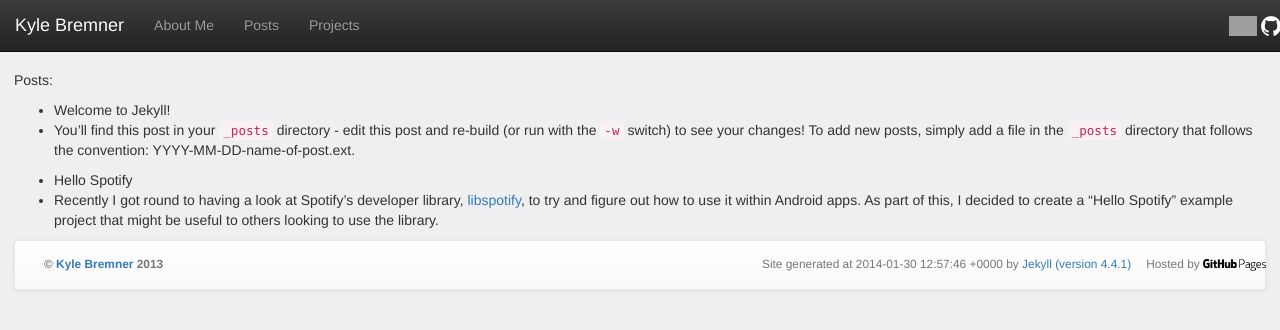
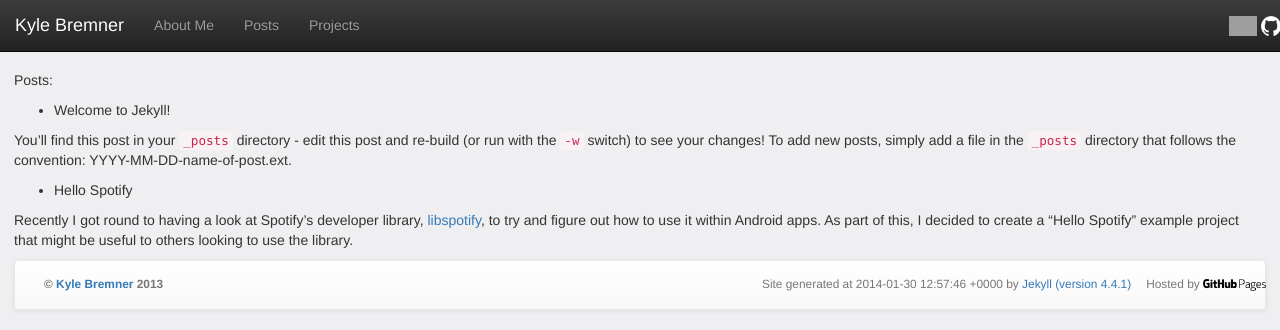
Before and after one commit to kbremner/kbremner.github.io, a Jekyll site: the page built from pages/posts.md, in a window 1280 px wide. Shown: the top 330 px of the page. Built offline with Jekyll 4.4.1, drawn with Linux system fonts in a browser that asks for light colours; nearby versions of some CDN libraries; Markdown is read by kramdown in place of the engine named in the settings; grey boxes are pictures that could not be loaded.

Commit message:
Updated posts.md

```diff
--- a/pages/posts.md
+++ b/pages/posts.md
@@ -8,5 +8,5 @@ Posts:
 
 {% for post in site.posts %}
 * {{ post.title }}
-* {{ post.excerpt }}
+{{ post.excerpt }}
 {% endfor %}
```
